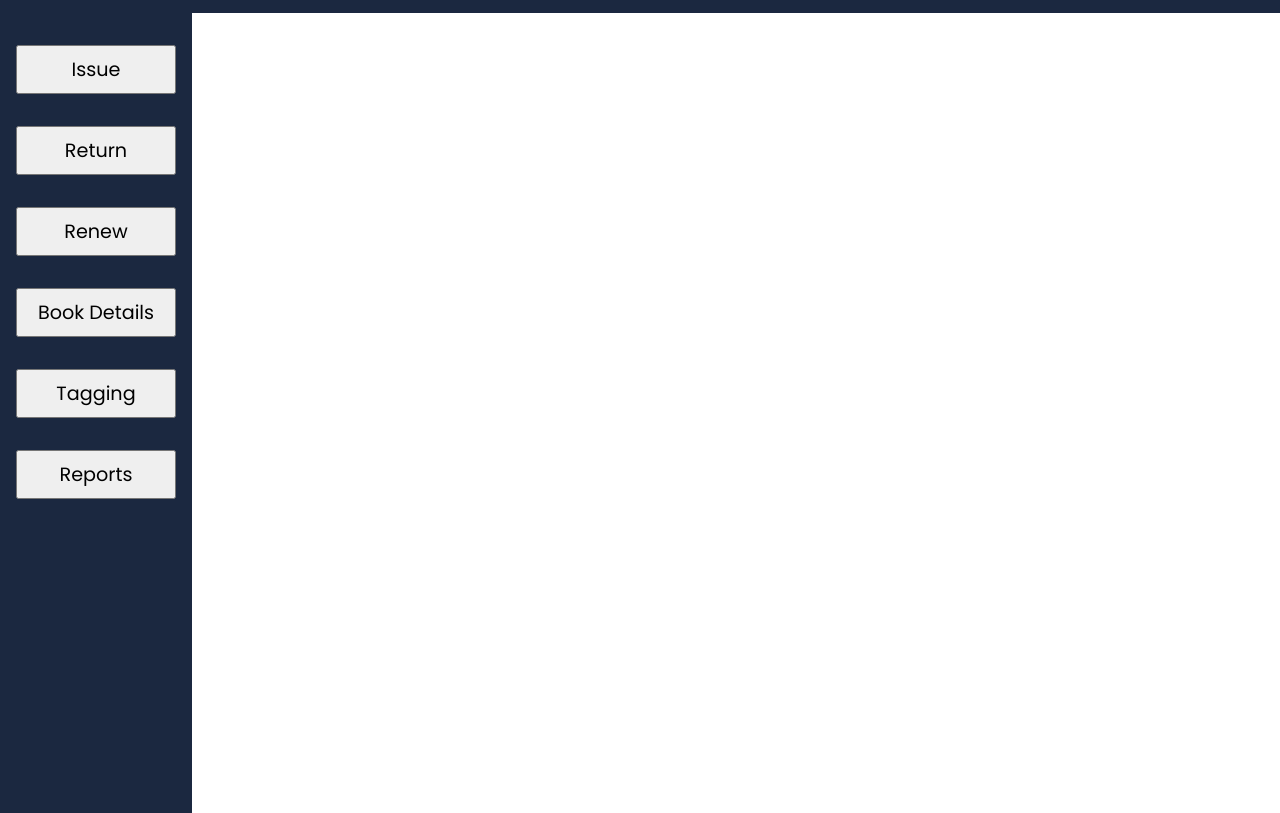
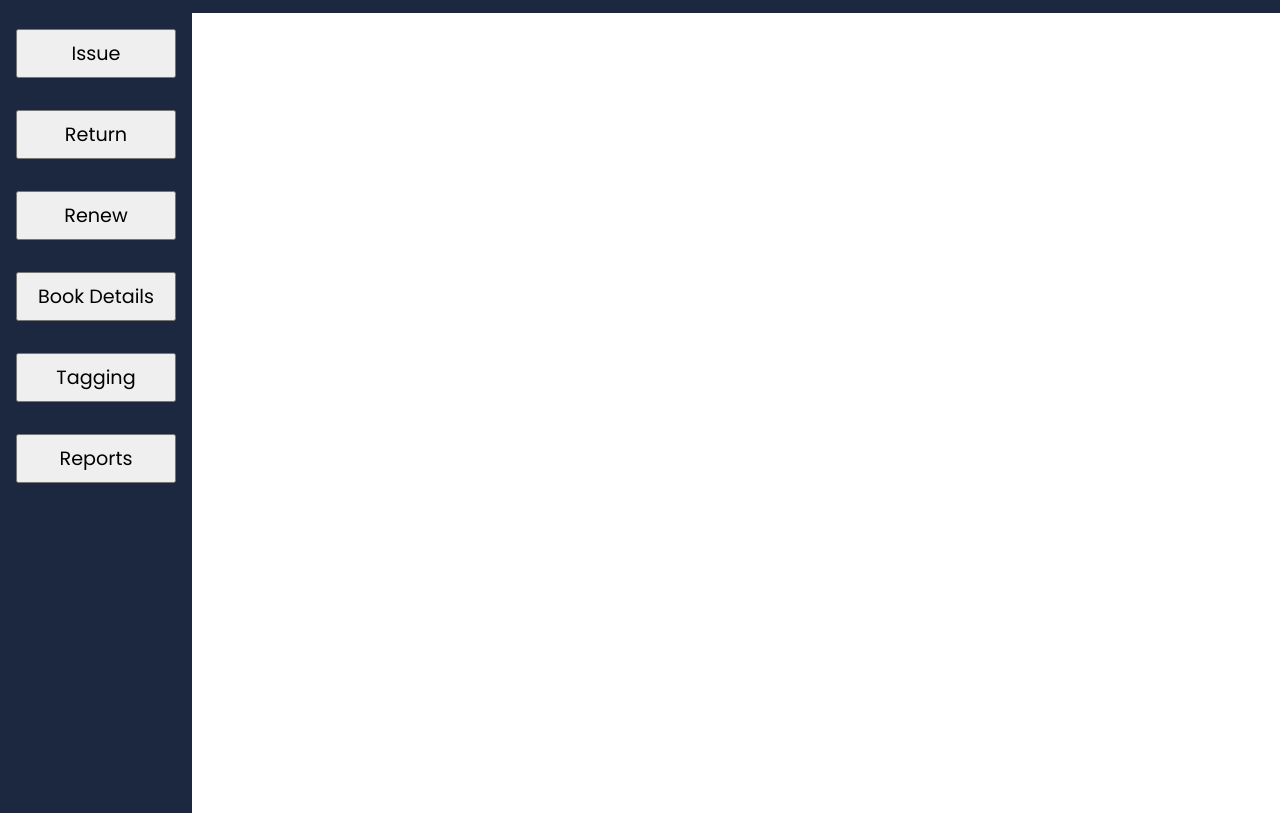
Before and after one commit to B-Arul-Murugavel/KohaLibraryProjct, a plain HTML site: page index.html in a window 1280 px wide. Shown: the part 101-914 px from the top of the page. Drawn offline with Linux system fonts and the light colour scheme.

Commit message:
Changed the margin of side nav button

```diff
--- a/style.css
+++ b/style.css
@@ -53,13 +53,15 @@ header{
     background-color: #1b2840;
 
 }
-
 .side-nav-button{
     margin-top: 1rem;
     margin-bottom: 1rem;
     font-size: 1.2rem;
     padding-top: 0.5rem;
     padding-bottom: 0.5rem;
+}
+.side-nav-button:nth-child(1){
+    margin-top: 0;
 }
 .caution{
     position: fixed;
```
